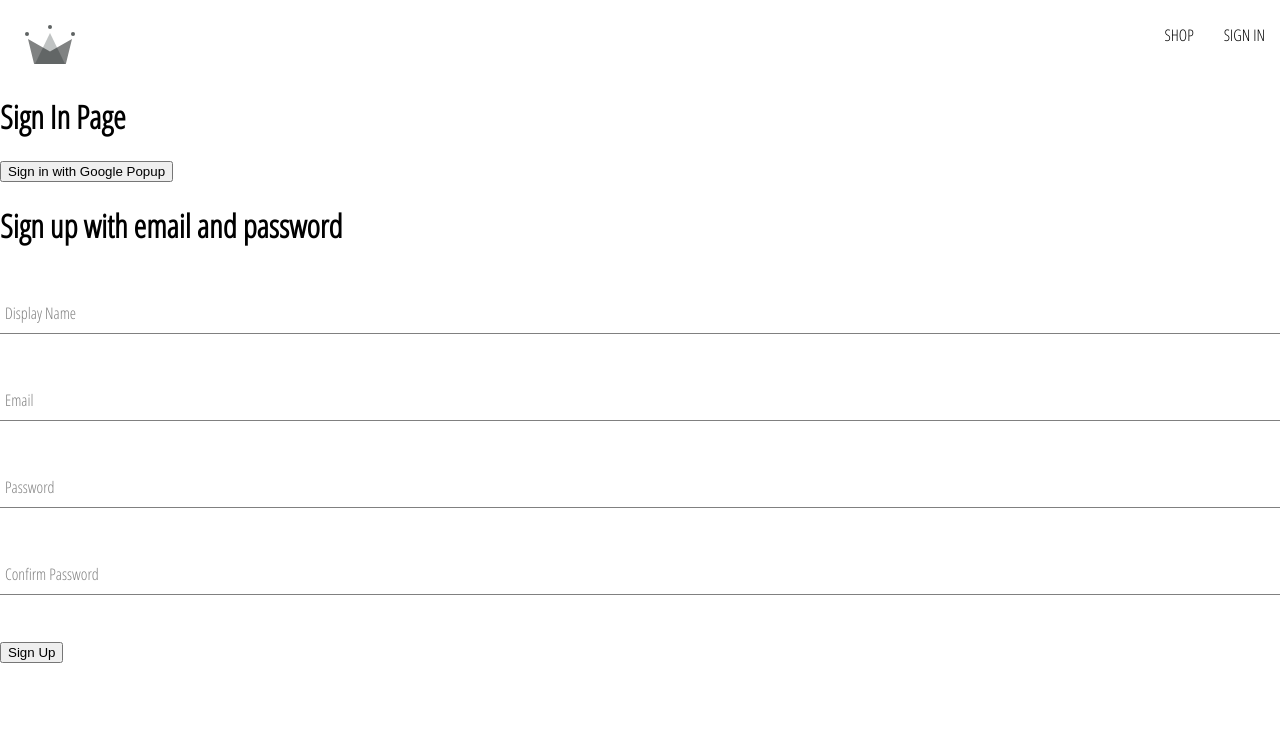
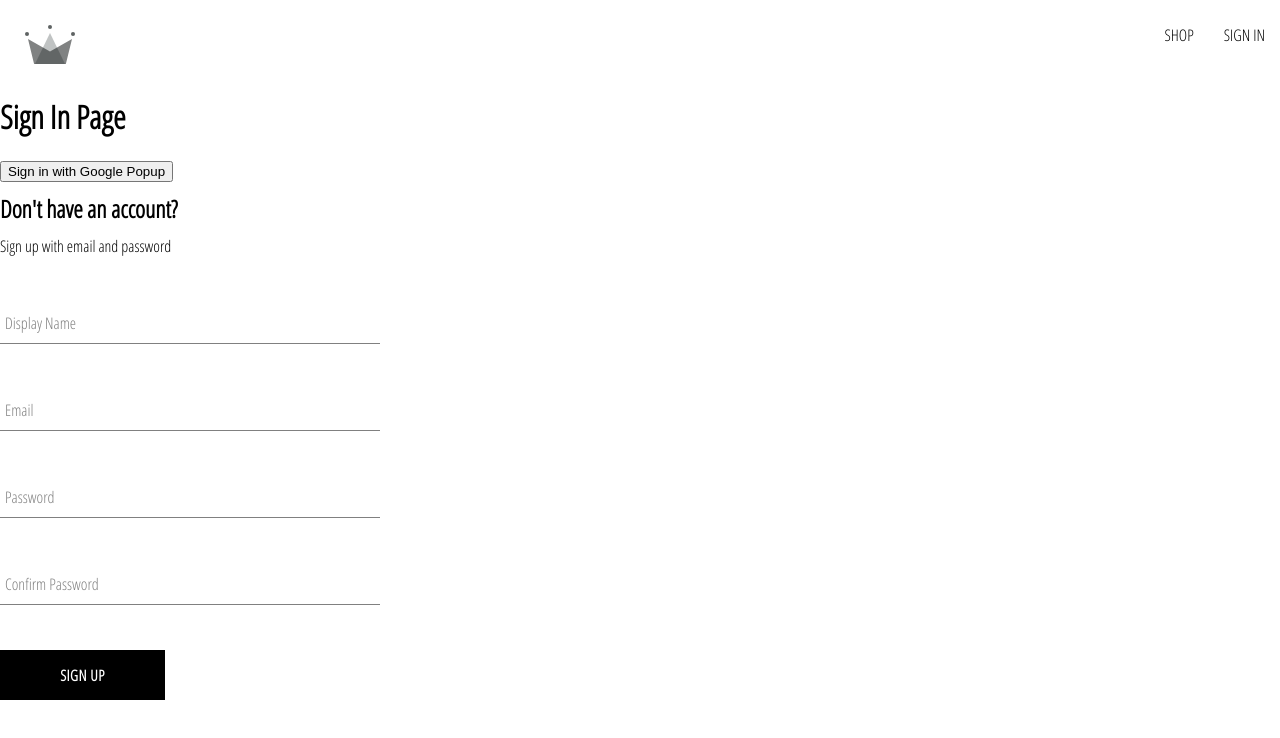
Before and after one commit to Hiro6634/crwn-clothing-v2.0, a React (Create React App) app: page /signin in a window 1280 px wide. Shown: the top 738 px of the page. Built offline with nearby package versions, Linux system fonts and the light colour scheme.

Commit message:
Custom Button component

```diff
--- /dev/null
+++ b/src/components/button/button.component.jsx
@@ -0,0 +1,20 @@
+import './button.styles.scss';
+
+const BUTTON_TYPE_CLASSES = {
+    google: 'google-sign-in',
+    inverted: 'inverted'
+}
+
+const Button = ({children, buttonType, ...otherProps}) => {
+    return(
+        <button
+            className={`button-container ${BUTTON_TYPE_CLASSES[buttonType]}`}
+            {...otherProps}
+        >
+            {children}
+        </button>
+    );
+
+}
+
+export default Button;
--- /dev/null
+++ b/src/components/button/button.styles.scss
@@ -0,0 +1,46 @@
+.button-container {
+  min-width: 165px;
+  width: auto;
+  height: 50px;
+  letter-spacing: 0.5px;
+  line-height: 50px;
+  padding: 0 35px 0 35px;
+  font-size: 15px;
+  background-color: black;
+  color: white;
+  text-transform: uppercase;
+  font-family: 'Open Sans Condensed';
+  font-weight: bolder;
+  border: none;
+  cursor: pointer;
+  display: flex;
+  justify-content: center;
+
+  &:hover {
+    background-color: white;
+    color: black;
+    border: 1px solid black;
+  }
+
+  &.google-sign-in {
+    background-color: #4285f4;
+    color: white;
+
+    &:hover {
+      background-color: #357ae8;
+      border: none;
+    }
+  }
+
+  &.inverted {
+    background-color: white;
+    color: black;
+    border: 1px solid black;
+
+    &:hover {
+      background-color: black;
+      color: white;
+      border: none;
+    }
+  }
+}
--- a/src/components/sign-up-form/sign-up-form.component.jsx
+++ b/src/components/sign-up-form/sign-up-form.component.jsx
@@ -1,9 +1,12 @@
 import { useState } from "react";
+import Button from "../button/button.component";
 import {
     createAuthUserWithEmailAndPassword,
     createUserDocumentFromAuth
 } from "../../utils/firebase/firebase.utils";
 import FormInput from "../form-input/form-input.component";
+
+import './sign-up.styles.scss';
 
 const defaultFormFields = {
     displayName: '',
@@ -54,8 +57,9 @@
     }
 
     return(
-        <div>
-            <h1>Sign up with email and password</h1>
+        <div className='sign-up-container'>
+            <h2>Don't have an account?</h2>
+            <span>Sign up with email and password</span>
             <form onSubmit={handleSubmit}>
                 <FormInput
                     label="Display Name"
@@ -93,7 +97,7 @@
                     value={confirmPassword}
                 />
 
-                <button type="submit">Sign Up</button>
+                <Button  type='submit'>Sign Up</Button>
             </form>
         </div>
     );
--- /dev/null
+++ b/src/components/sign-up-form/sign-up.styles.scss
@@ -0,0 +1,9 @@
+.sign-up-container {
+    display: flex;
+    flex-direction: column;
+    width: 380px;
+
+    h2 {
+        margin: 10px 0;
+    }
+}
```
